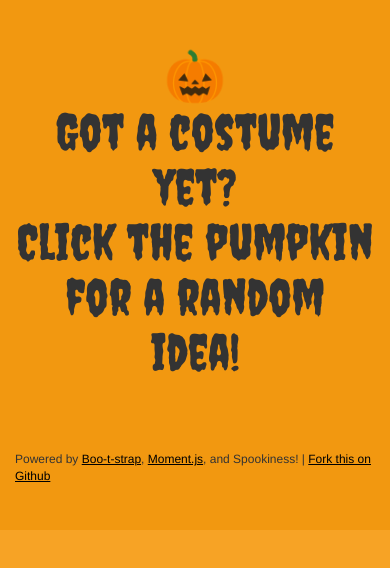
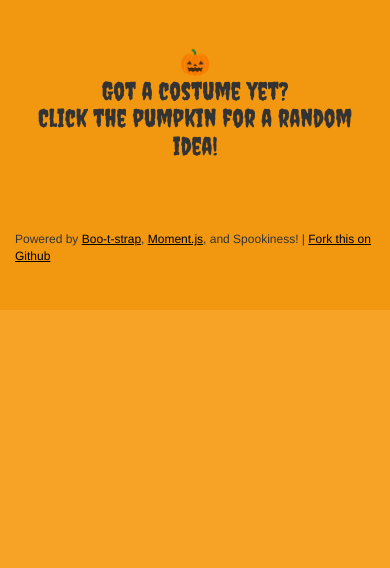
Before and after one commit to scrabill/how-many-days-until-halloween, a plain HTML site: page index.html in a window 390 px wide. Shown: the part 132-700 px from the top of the page. Drawn offline with nearby package versions, Linux system fonts and the light colour scheme.

Commit message:
Update renamed element id in media query

```diff
--- a/css/styles.css
+++ b/css/styles.css
@@ -45,8 +45,8 @@ body {
   }
 
 	/* Adjust font size with screen size */
-	@media (max-width: 768px) {
-		#outerPumpkinBox {
+	@media screen and (max-width: 768px) {
+		#outerCostumeBox {
 			font-size: 25px;
 		}
 	}
```
